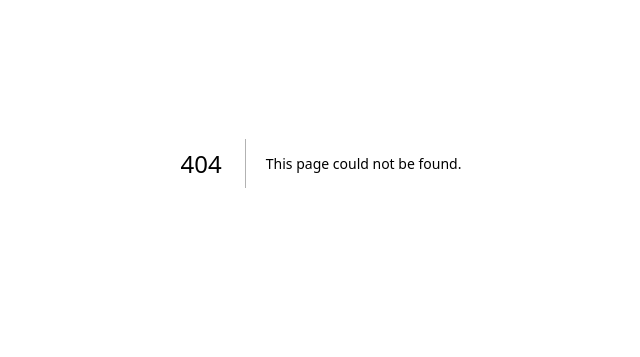
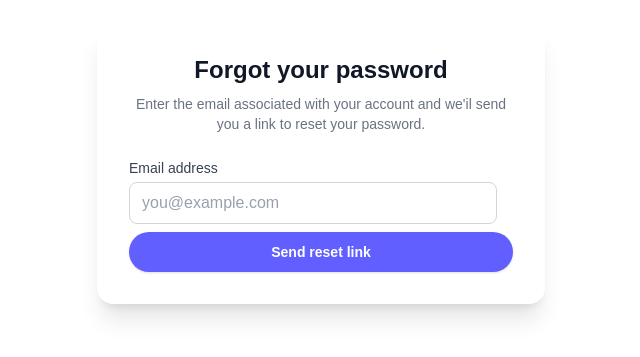
Before and after one commit to sahilk-dev/NextJs-auth-app, a Next.js app: page /forgot-password in a window 1280 px wide. Before the commit this address had no page. Shown: the part 237-594 px from the top of the page, without its empty margins (319-959 px from the left). Built offline with nearby package versions, Linux system fonts and the light colour scheme.

Commit message:
feat: add forgot password page with email input and submission handling

```diff
--- /dev/null
+++ b/src/app/forgot-password/page.tsx
@@ -0,0 +1,79 @@
+"use client"
+
+import { useState, FormEvent } from "react"
+import { useRouter } from "next/navigation";
+import axios from "axios"
+
+export default function ForgotPasswordPage() {
+    const router = useRouter();
+    const [email, setEmail] = useState("");
+    const [loading, setLoading] = useState(false);
+    const [message, setMessage] = useState<string | null>(null);
+    const [error, setError] = useState<string | null>(null);
+
+    const handleSubmit = async (e: FormEvent) => {
+        e.preventDefault();
+        setLoading(true);
+        setMessage(null);
+        setError(null);
+
+        try {
+            const res = await axios.post("/api/users/forgot-password", { email });
+            setMessage(res.data.message || "If this email exists, a reset link has been sent.")
+            router.push("/reset-password")
+        } catch (err: any) {
+            console.error(err)
+            setError(err.response?.data?.error || "Something went wrong. Please try again.")
+        } finally {
+            setLoading(false);
+        }
+    }
+
+    return(
+        <main className="min-h-screen flex items-center justify-center g-linear-to-br from-gray-900 to-gray-800 px-4">
+            <div className="w-full max-w-md bg-white rounded-2xl shadow-xl p-6 sm:p-8">
+                <h1 className="text-2xl font-semibold text-gray-900 text-center">
+                    Forgot your password
+                </h1>
+                <p className="mt-2 text-sm text-gray-500 text-center">
+                    Enter the email associated with your account and we&apos;il send you a link to reset your password.
+                </p>
+
+                <form onSubmit={handleSubmit} className="mt-6 space-x-4">
+                    <div className="space-y-1">
+                        <label className="block text-sm font-medium text-gray-700">
+                            Email address
+                        </label>
+                        <input
+                            type="email"
+                            placeholder="you@example.com"
+                            value={email}
+                            onChange={(e) => setEmail(e.target.value)}
+                            required
+                            className="w-full px-3 py-2 border border-gray-300 rounded-lg text-gray-900 placeholder:text-gray-400 focus:outline-none focus:ring-2 focus:ring-indigo-500 focus:border-indigo-500"
+                        />
+                    </div>
+
+                    {message && (
+                        <p className="text-xs text-green-600">
+                            {message}
+                        </p>
+                    )}
+
+                    {error && (
+                        <p className="text-xs text-red-600">
+                            {error}
+                        </p>
+                    )}
+
+                    <button
+                        type="submit"
+                        className="w-full mt-2 py-2.5 rounded-full bg-indigo-500 hover:bg-indigo-600 text-white text-sm font-semibold shadow-sm transition disabled:opacity-60 disabled:cursor-not-allowed"
+                    >
+                        {loading ? "Sending link..." : "Send reset link"}
+                    </button>
+                </form>
+            </div>
+        </main>
+    )
+}
```
